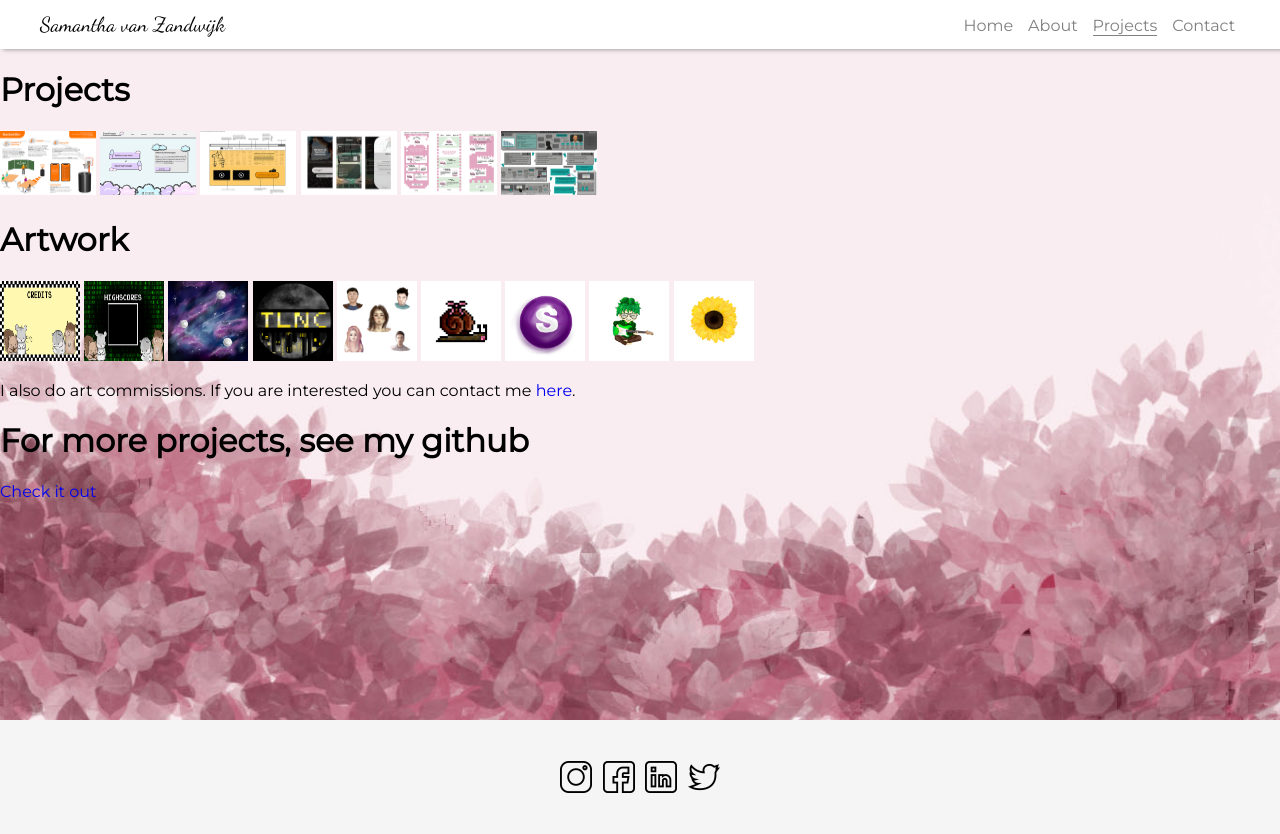
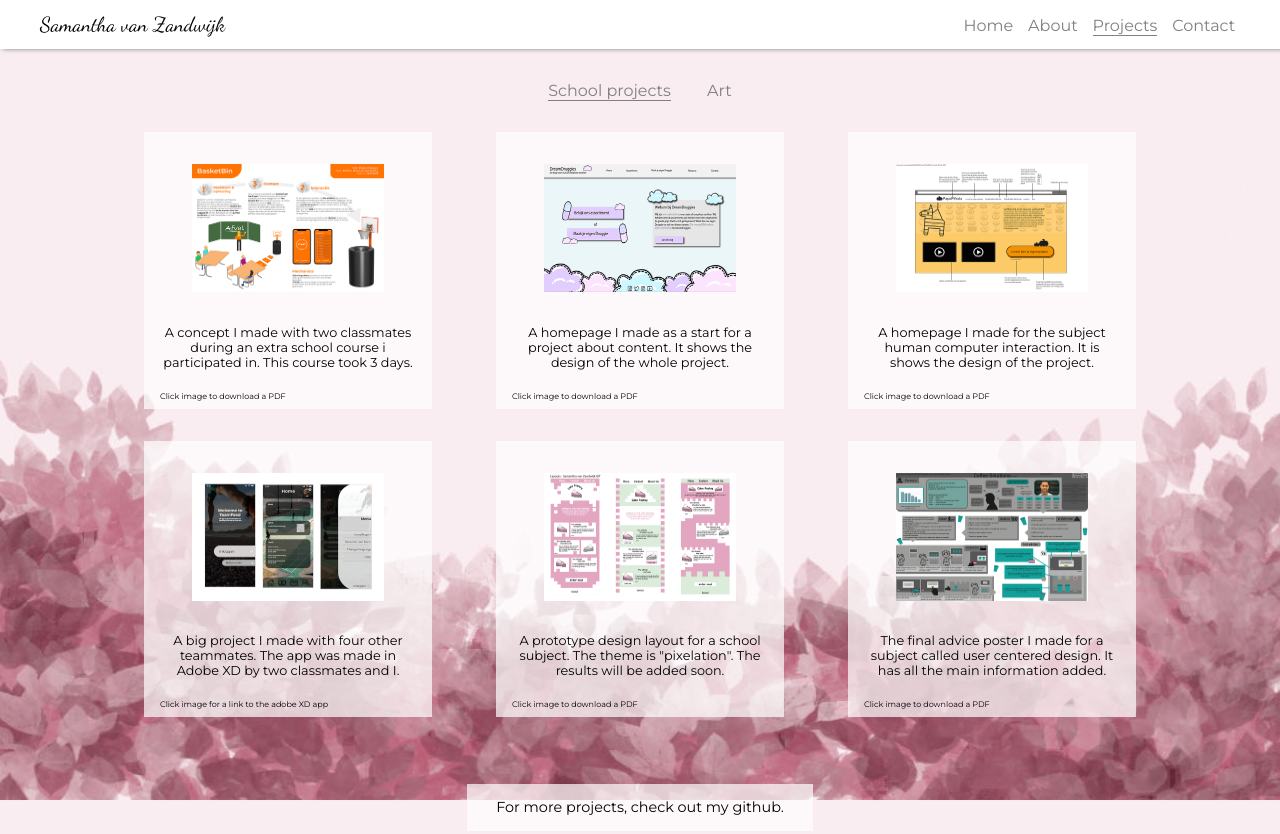
Before and after one commit to samanthavz/internetstandaarden, a plain HTML site: page projects.html in a window 1280 px wide. Shown: the top 834 px of the page. Before the commit the page ends 800 px from the top, so only its background shows below. Drawn offline with Linux system fonts and the light colour scheme.

Commit message:
finished projects.html

```diff
--- a/projects.html
+++ b/projects.html
@@ -7,7 +7,7 @@
     <link href="https://fonts.googleapis.com/css?family=Montserrat&display=swap" rel="stylesheet">
     <link href="https://fonts.googleapis.com/css?family=Dancing+Script&display=swap" rel="stylesheet">
 </head>
-<body>
+<body class="projects-body">
     <header>
         <nav class="navbar">
             <p class="myname">Samantha van Zandwijk</p>
@@ -20,34 +20,48 @@
         </nav>
     </header>
     <main>
-        <h1>Projects</h1>
-        <div class="project-section">
+        <nav class="nav-projects">
+            <a class="nav-projects1" href="projects.html">School projects</a>
+            <a href="projects2.html">Art</a>
+        </nav>
+        <section class="project-section">
+            <div>
                 <a href="files/projectspdf/basketbin.pdf" download><img src="images/projects/Basketbin.png" alt="basketbin poster"></a>
+                <p class="pp1">A concept I made with two classmates during an extra school course i participated in. This course took 3 days. </p>
+                <p class="pp2">Click image to download a PDF</p>
+            </div>
+            <div>
                 <a href="files/projectspdf/content.pdf" download><img src="images/projects/content.png" alt="content homepage"></a>
+                <p class="pp1">A homepage I made as a start for a project about content. It shows the design of the whole project.</p>
+                <p class="pp2">Click image to download a PDF</p>
+            </div>
+            <div>
                 <a href="files/projectspdf/hci.pdf" download><img src="images/projects/hci.png" alt="hci homepage"></a>
+                <p class="pp1">A homepage I made for the subject human computer interaction. It is shows the design of the project.</p>
+                <p class="pp2">Click image to download a PDF</p>
+            </div>
+            <div>
                 <a href="https://xd.adobe.com/view/1e5be287-d526-4a71-73ab-05030a40d276-686a/" target=_blank><img src="images/projects/project1.png" alt="app pictures"></a>
+                <p class="pp1">A big project I made with four other teammates. The app was made in Adobe XD by two classmates and I.</p>
+                <p class="pp2">Click image for a link to the adobe XD app</p>
+            </div>
+            <div>
                 <a href="files/projectspdf/layouts%20bij%20elkaar.pdf" download><img src="images/projects/vormgeving.png" alt="design layouts"></a>
+                <p class="pp1">A prototype design layout for a school subject. The theme is "pixelation". The results will be added soon.</p>
+                <p class="pp2">Click image to download a PDF</p>
+            </div>
+            <div>
                 <a href="files/projectspdf/Samantha.van.Zandwijk.poster.pdf" download><img src="images/projects/Samantha.van.Zandwijk.poster.png" alt="ucd poster"></a>
+                <p class="pp1">The final advice poster I made for a subject called user centered design. It has all the main information added.</p>
+                <p class="pp2">Click image to download a PDF</p>
             </div>
-       <h1>Artwork</h1>
-       <div class="art-section">
-           <a href="files/artpdf/art1.pdf" download><img src="images/art/art1.png" alt="sams art"></a>
-           <a href="files/artpdf/art2.pdf" download><img src="images/art/art2.png" alt="sams art"></a>
-           <a href="files/artpdf/art3.pdf" download><img src="images/art/art3.png" alt="sams art"></a>
-           <a href="files/artpdf/art4.pdf" download><img src="images/art/art4.png" alt="sams art"></a>
-           <a href="files/artpdf/art5.pdf" download><img src="images/art/art5.png" alt="sams art"></a>
-           <a href="files/artpdf/art6.pdf" download><img src="images/art/art6.png" alt="sams art"></a>
-           <a href="files/artpdf/art7.pdf" download><img src="images/art/art7.png" alt="sams art"></a>
-           <a href="files/artpdf/art8.pdf" download><img src="images/art/art8.png" alt="sams art"></a>
-           <a href="files/artpdf/art9.pdf" download><img src="images/art/art9.png" alt="sams art"></a>
-           <p>I also do art commissions. If you are interested you can contact me <a href="contact.html">here</a>.</p>
-       </div>
-       <h1>For more projects, see my github</h1>
-       <a href="https://github.com/samanthavz">Check it out</a>
-
+        </section>
+        <section class="github">
+            <a href="https://github.com/samanthavz" target="_blank">For more projects, check out my github.</a>
+        </section>
 
    </main>
-   <footer class="footer">
+   <footer class="footer2">
        <a href="https://www.instagram.com/samantha_vz_/?hl=nl" target="_blank">
             <img class="social-media-logo" src="./images/instagram.png" alt="Instagram" />
         </a>
--- a/styles/style.css
+++ b/styles/style.css
@@ -8,6 +8,15 @@ body {
     background-image: url("../images/Naamloos-1.jpg");
     background-repeat: no-repeat;
     background-size: cover;
+}
+
+main {
+    animation: fade 0.5s ease-in;
+}
+
+@keyframes fade {
+    from {opacity: 0;}
+    to {opacity: 1;}
 }
 
 a {
@@ -40,6 +49,7 @@ a {
     font-size: 0.8em;
     padding: 0.5em;
     border-style: none;
+    cursor: pointer;
 }
 
 .project-button:hover, .project-button:focus {
@@ -98,13 +108,13 @@ a {
 }
 
 .img-region {
-    margin: 5em 0em 0em 9em;
-    max-width: 20%;
+    margin: 7em 0em 0em 4em;
+    max-width: 25%;
     max-height: 20%;
 }
 
 .content-section {
-    margin: 5em 7em 0em 6em;
+    margin: 7em 7em 0em 6em;
     max-width: 50%;
 }
 
@@ -246,6 +256,7 @@ a {
     background-color: rgb(219,112,147,0.7);
     padding: 1em;
     max-width: 12em;
+    cursor: pointer;
 }
 
 .cv-link a {
@@ -258,14 +269,103 @@ a {
 
 /* start projects.html */
 
+.projects-body {
+    background-attachment: fixed;
+}
+
+.nav-projects {
+    text-align: center;
+    margin-top: 2em;
+}
+
+.nav-projects a {
+    color: gray;
+    margin: 1em;
+}
+
+.nav-projects1 {
+    border-bottom: solid 0.05em gray;
+}
+
+.nav-projects a:hover, .nav-projects a:active {
+    color: darkgray;
+    border-bottom: solid 0.05em darkgray;
+}
+
+.project-section {
+    display: flex;
+    max-width: 100%;
+    flex-wrap: wrap;
+    justify-content: center;
+
+}
+
 .project-section a img {
-    height: 4em;
-    width: 6em;
+    height: 8em;
+    width: 12em;
+    margin: 1em 1em 1em 2em;
 }
 
 .art-section a img {
-    height: 5em;
-    width: 5em;
+    height: 18em;
+    width: 18em;
+}
+
+.project-section div {
+    background-color: rgba(255,255,255,0.7);
+    max-width: 16em;
+    margin: 2em 2em 0 2em;
+    padding: 1em 1em 0 1em;
+    display: grid;
+    grid-template-areas:
+        "img"
+        "description"
+        "link-zin"
+        ;
+}
+
+.pp1 {
+    font-size: 0.8em;
+    text-align: center;
+}
+
+.pp2 {
+    font-size: 0.5em;
+}
+
+.footer2 {
+    position: relative;
+    text-align: center;
+}
+
+.github {
+    text-align: center;
+    margin: 5em auto 7em auto;
+    cursor: pointer;
+}
+
+.github a {
+    color: black;
+    width: 25em;
+    height: 2em;
+    background-color: rgba(255,255,255,0.7);
+    padding: 1em 2em 1em 2em;
+    font-size: 0.9em;
+}
+
+.github a:hover, .github a:active {
+    background-color: white;
+}
+
+.art-section {
+    display: flex;
+    flex-wrap: wrap;
+    justify-content: center;
+    margin-top: 2em;
+}
+
+.art-section a {
+    margin: 1em;
 }
 
 /* start contact.html */
@@ -301,10 +401,9 @@ a {
     border-style: none;
     margin: 1em;
     font-size: 0.8em;
-    width: 42.15em;
+    width: 94.5%;
     height: 14em;
     margin: 1em;
-    text-align: top;
     outline: none;
     resize: none;
 }
@@ -312,6 +411,7 @@ a {
 .file {
     outline: none;
     margin: 1em;
+    cursor: pointer;
 }
 
 .submit {
@@ -320,14 +420,15 @@ a {
     border-radius: none;
     border: none;
     margin: 1.5em auto 0 auto;
-    background-color: rgb(219,112,147,0.7);
+    background-color: rgb(219,112,147,0.8);
     padding: 0.8em 2em 0.8em 2em;
     font-size: 0.8em;
+    cursor: pointer;
 
 }
 
 .submit:hover, submit:active {
-    background-color: rgb(219,112,147,0.9);
+    background-color: rgb(219,112,147,1);
 }
 
 .contact h2 {
```
Also changed, not shown: about.html (+12 -12 lines), contact.html (+1 -1 lines), index.html (+3 -8 lines), projects2.html (added, +57 -0 lines), images/headshot.png (added). Lines whose indentation alone changed are shown as unchanged.
